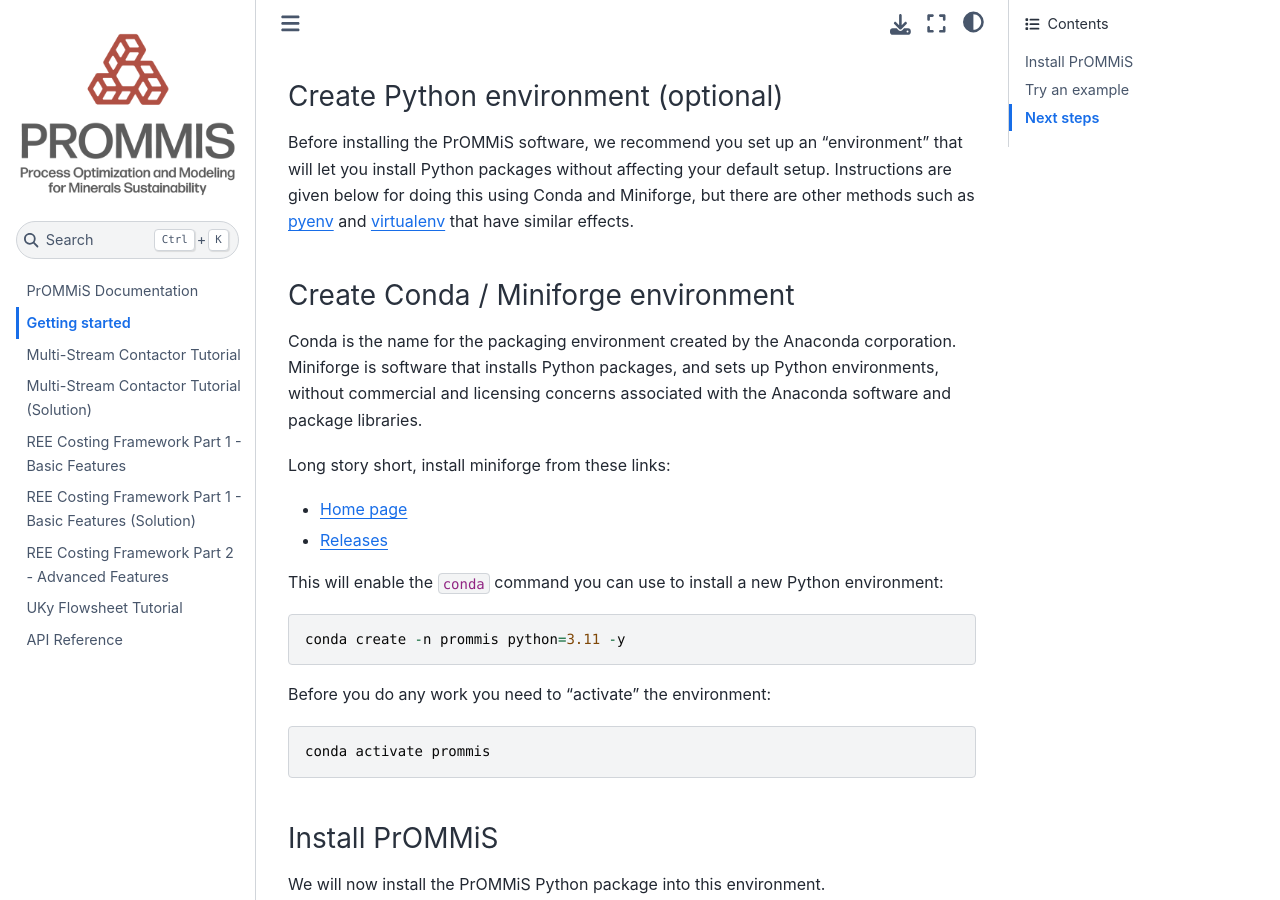
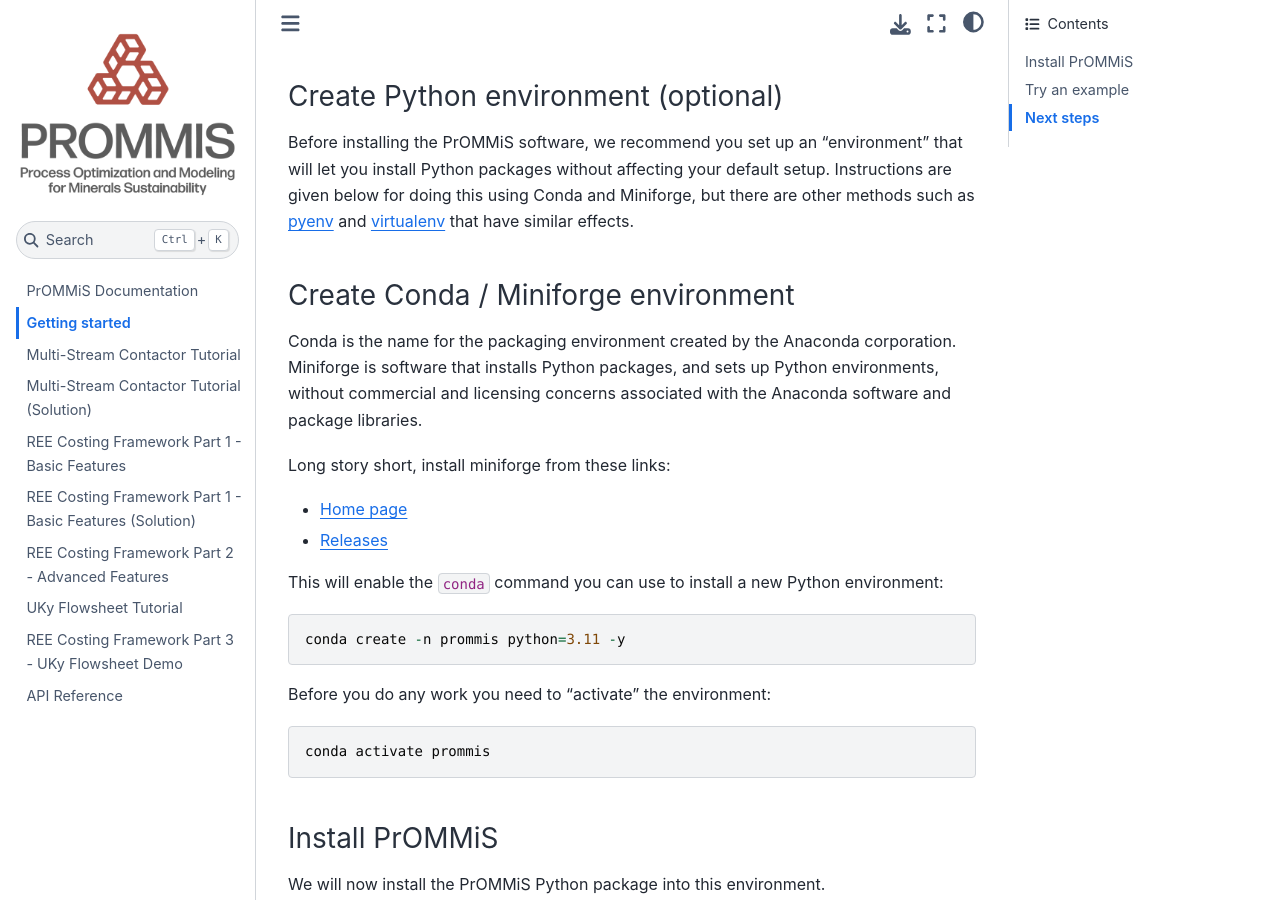
Before and after one commit to prommis/prommis, a Jupyter Book: the page built from docs/getting_started.md, in a window 1280 px wide and 900 px high, scrolled down 373 px. Built offline with Jupyter Book 1.0.4 settings and Sphinx 7.4.7 and the Sphinx Book theme 1.1.4, drawn with Linux system fonts in a browser that asks for light colours; pages that are not in the unit, such as notebooks, are missing from menus.

Commit message:
fix notebook name

```diff
--- a/docs/_toc.yml
+++ b/docs/_toc.yml
@@ -8,5 +8,5 @@ chapters:
   - file: tutorials/ree_costing_framework_basic_features-solution
   - file: tutorials/ree_costing_framework_advanced_features-solution
   - file: tutorials/uky_flowsheet-solution
-  - file: tutorials/ree_costing_framework_uky_flowsheet_demo_solution
+  - file: tutorials/ree_costing_framework_uky_flowsheet_demo-solution
   - file: api.rst
```
